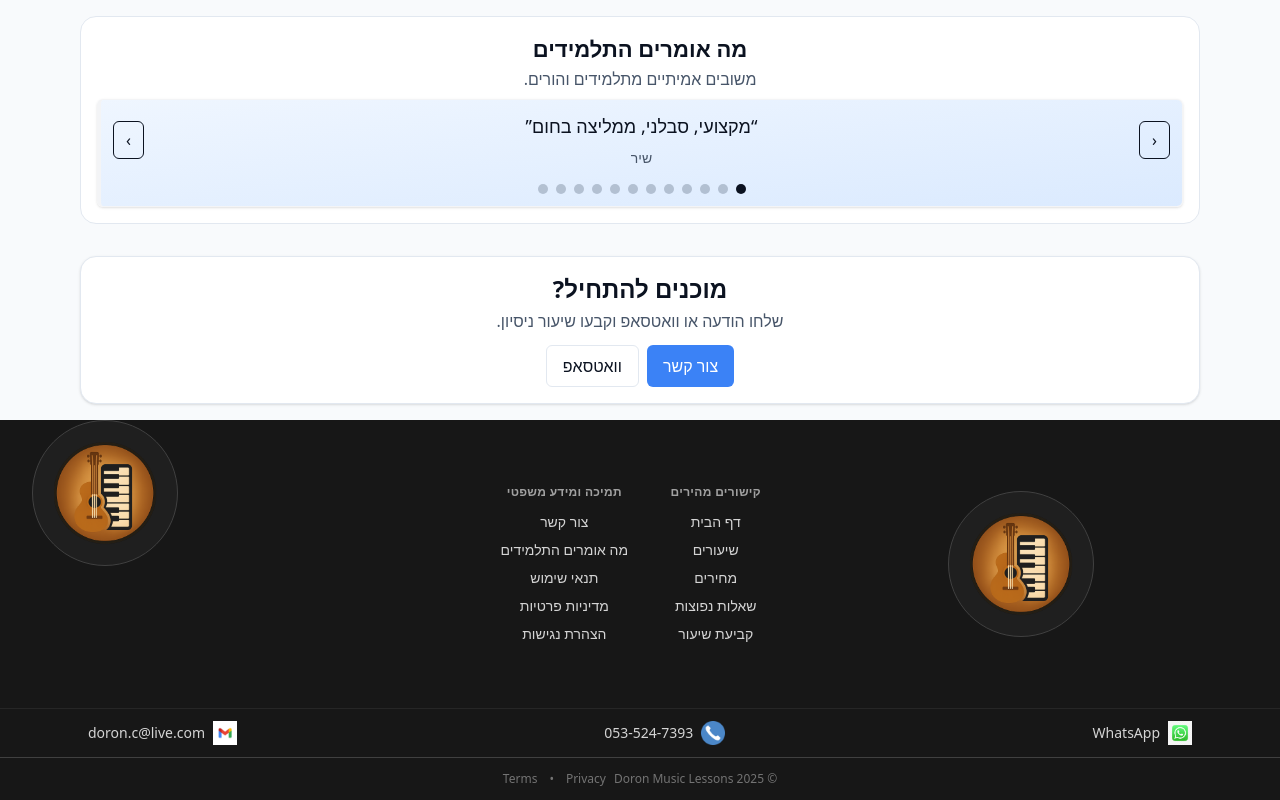
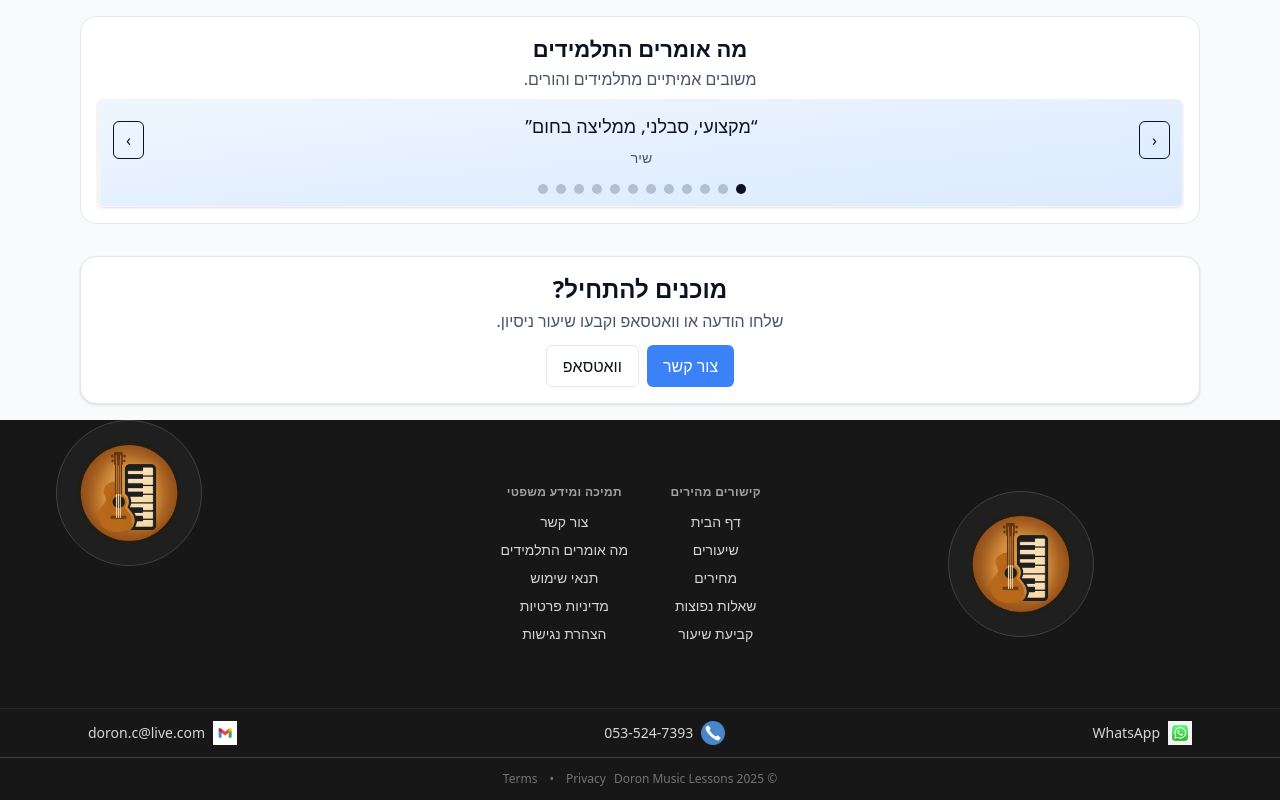
Before and after one commit to doronc36-rgb/guitar-lessons, a Next.js app: page / in a window 1280 px wide. Shown: the part 991-1791 px from the top of the page. Built offline with nearby package versions, Linux system fonts and the light colour scheme; no server answers.

Commit message:
Footer (desktop): refine left logo offset to mirror right spacing

```diff
--- a/src/app/components/Footer.tsx
+++ b/src/app/components/Footer.tsx
@@ -105,7 +105,7 @@ export default function Footer() {
 
       {/* Desktop-only decorative left logo to mirror right side */}
       <div className="hidden md:block absolute inset-y-0 left-0 flex items-center">
-        <div className="ml-8 p-2 rounded-full bg-neutral-800/60 border border-neutral-700">
+        <div className="ml-14 p-2 rounded-full bg-neutral-800/60 border border-neutral-700">
           <Image src="/images/music_logo_3_optimized.png" alt="Logo" width={128} height={128} />
         </div>
       </div>
```
